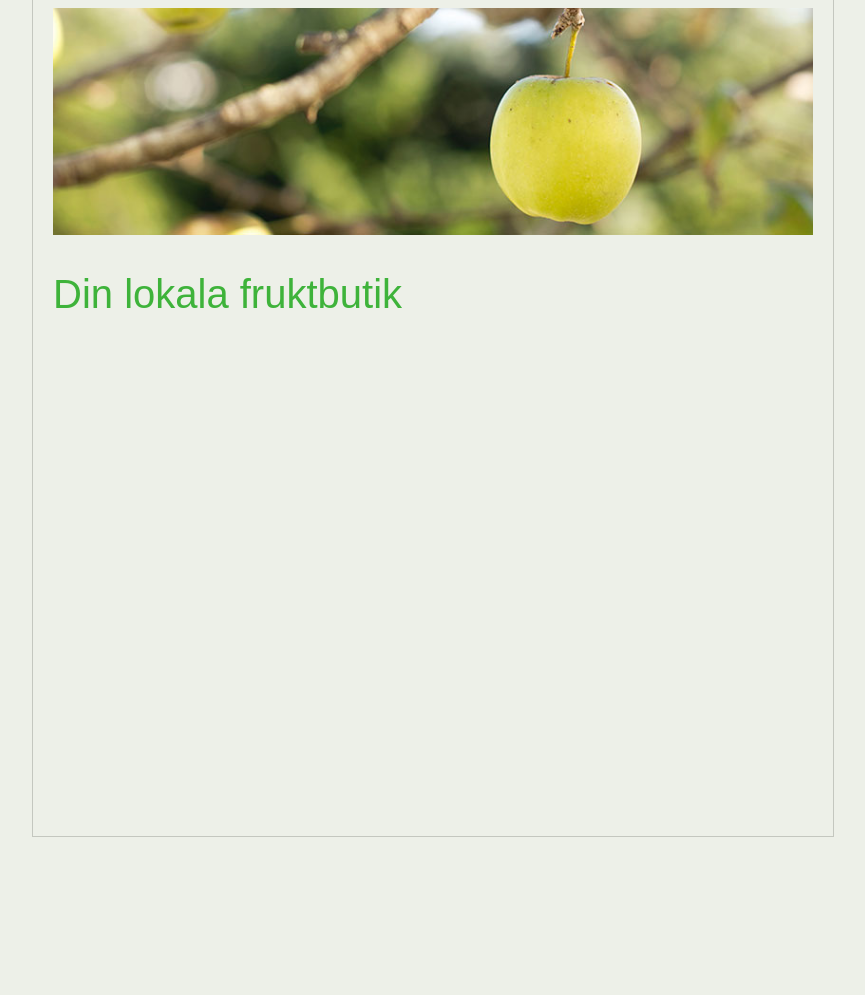
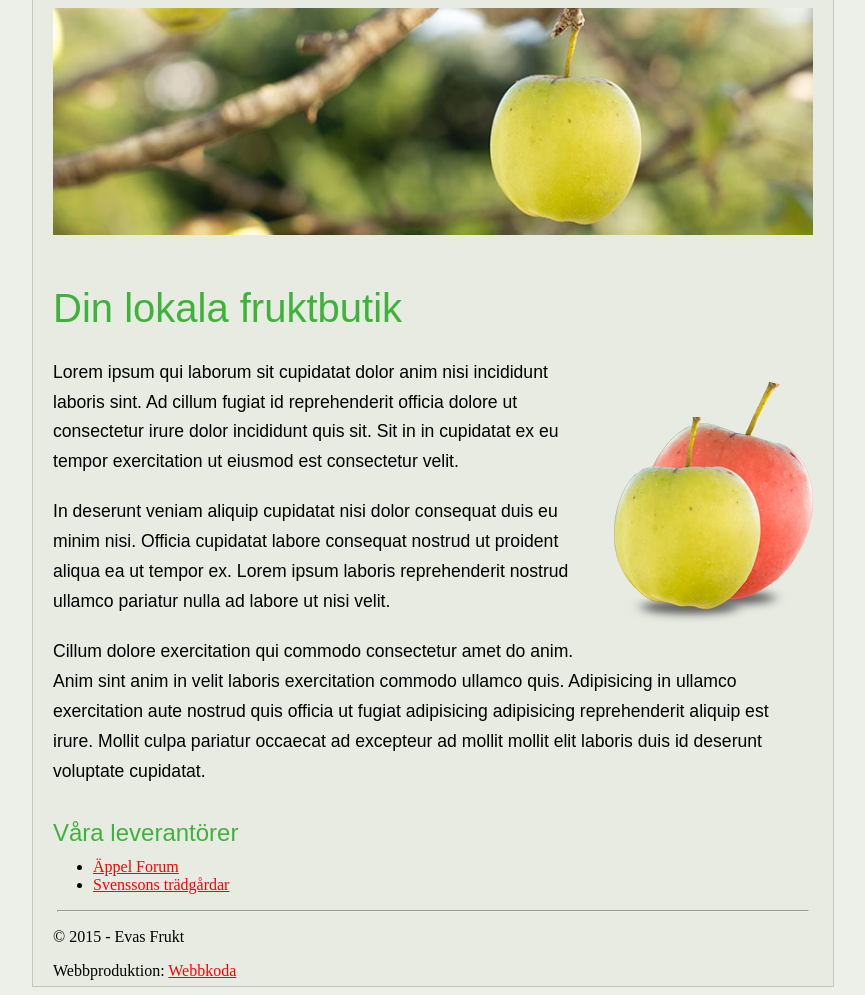
Before and after one commit to Simon-04/bandito.online, a plain HTML site: page Evas_Frukt/evas_frukt.html in a window 1280 px wide. Shown: the part 230-1225 px from the top of the page, without its empty margins (207-1072 px from the left). Before the commit the page ends 1075 px from the top, so only its background shows below. Drawn offline with Linux system fonts and the light colour scheme.

Commit message:
Evas Frukt

```diff
--- a/Evas_Frukt/css/evas_frukt.css
+++ b/Evas_Frukt/css/evas_frukt.css
@@ -5,13 +5,14 @@ body {
 
 main {
 	width: 800px;
-    height: 1000px;
+    height: 1150px;
     border: solid 1px #c4c7bf;
     margin: auto;
     margin-top: 10px;
+    background-color: #e7ebe1;
 }
 
-header img {
+img {
 	margin: 20px;
 }
 
@@ -53,7 +54,7 @@ nav p {
     margin-right: 20px;
 }
 
-#text h1{
+h1{
 	margin-left: 20px;
 	font-family: Arial, Helvetica, sans-serif;
 	font-size: 250%;
@@ -61,3 +62,45 @@ nav p {
 	color: #3eb33a;
 
 }
+
+#maintext p{
+    margin: 20px;
+    font-size: 110%;
+    line-height: 170%;
+    font-family: Arial, Helvetica, sans-serif;
+}
+
+#maintext img{
+    width: 200px;
+    float: right;
+    margin-right: 20px;
+}
+
+#bottomtext h4{
+    color: #3eb33a;
+    font-size: 150%;
+    margin-left: 20px;
+    font-family: Arial, Helvetica, sans-serif;
+    margin-bottom: -5px;
+    font-weight: lighter;
+}
+
+#bottomtext li{
+    margin-left: 20px;
+}
+
+#bottomtext a{
+    color: red;
+}
+
+hr{
+    width: 750px;
+}
+
+footer{
+    margin-left: 20px;
+}
+
+footer a{
+    color: red;
+}
--- a/Evas_Frukt/evas_frukt.html
+++ b/Evas_Frukt/evas_frukt.html
@@ -25,9 +25,29 @@
         <section>
             <img src="../Media/apple.jpg" alt="">
         </section>
-        <section id="text">
             <h1>Din lokala fruktbutik</h1>
+        <section id="maintext">
+            <img src="../Media/applet.png" alt="">
+
+            <p>Lorem ipsum qui laborum sit cupidatat dolor anim nisi incididunt laboris sint. Ad cillum fugiat id reprehenderit officia dolore ut consectetur irure dolor incididunt quis sit. Sit in in cupidatat ex eu tempor exercitation ut eiusmod est consectetur velit.</p>
+
+            <p>In deserunt veniam aliquip cupidatat nisi dolor consequat duis eu minim nisi. Officia cupidatat labore consequat nostrud ut proident aliqua ea ut tempor ex. Lorem ipsum laboris reprehenderit nostrud ullamco pariatur nulla ad labore ut nisi velit. </p>
+
+            <p>Cillum dolore exercitation qui commodo consectetur amet do anim. Anim sint anim in velit laboris exercitation commodo ullamco quis. Adipisicing in ullamco exercitation aute nostrud quis officia ut fugiat adipisicing adipisicing reprehenderit aliquip est irure. Mollit culpa pariatur occaecat ad excepteur ad mollit mollit elit laboris duis id deserunt voluptate cupidatat.</p>
         </section>
+        <section id="bottomtext">
+            <h4>Våra leverantörer</h4>
+            <ul>
+                <li><a href="#">Äppel Forum</a></li>
+                <li><a href="#">Svenssons trädgårdar</a></li>
+            </ul>
+        </section>
+        <hr>
+        <footer>
+            <p>© 2015 - Evas Frukt</p>
+            <p>Webbproduktion: <a href="https://webbkoda.se">Webbkoda</a></p>
+
+        </footer>
     </main>
 </body>
 
```
